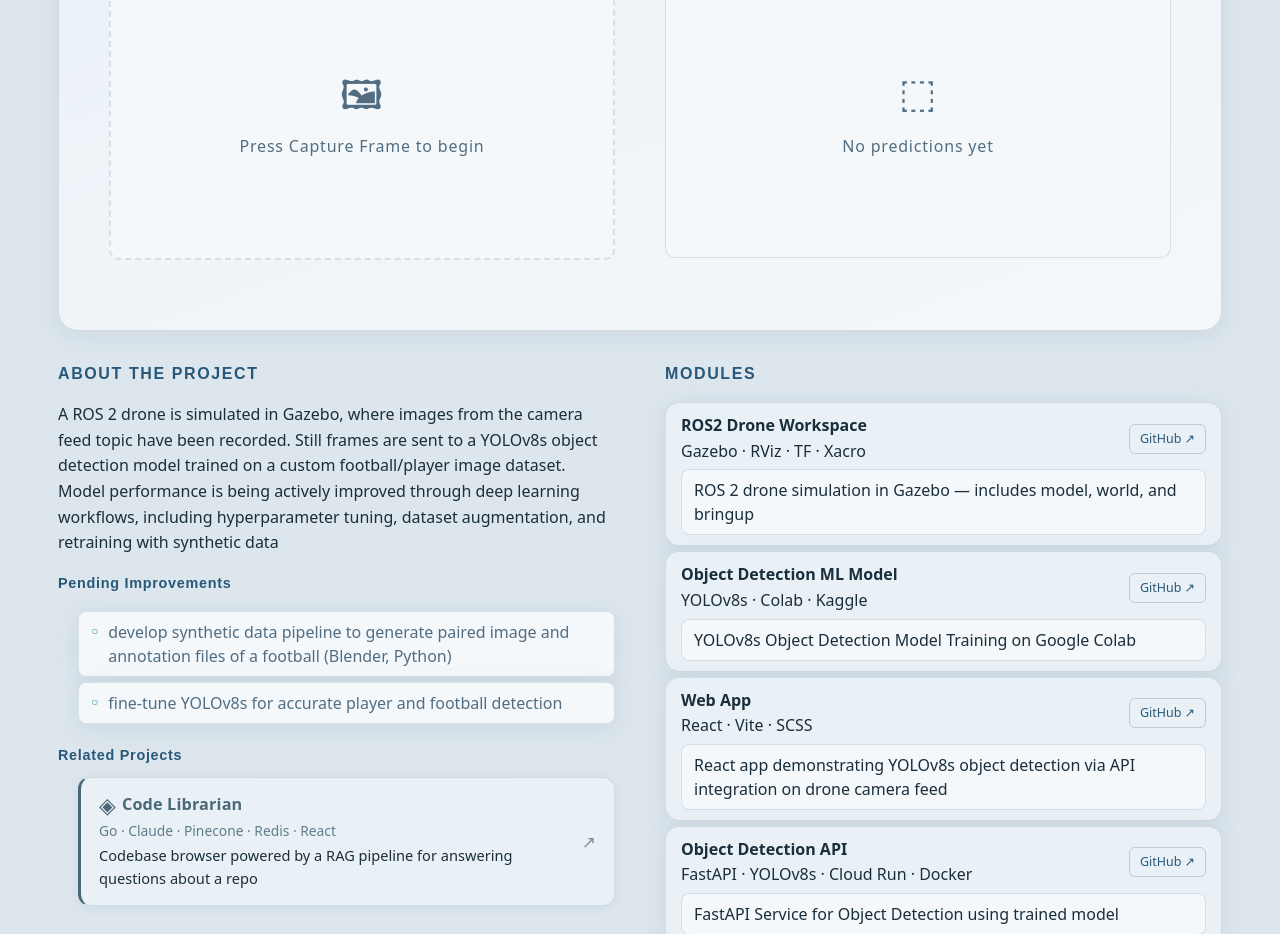
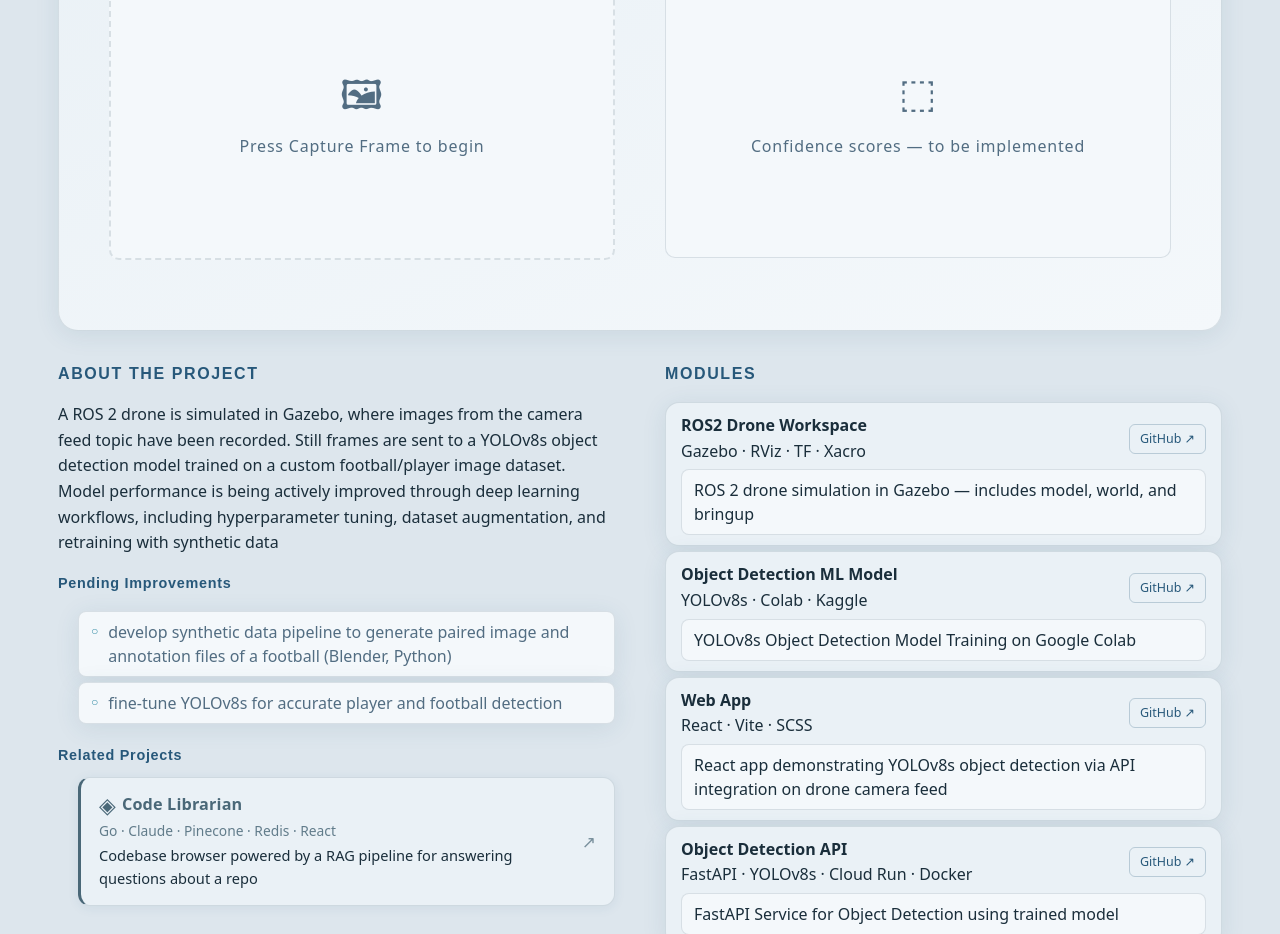
Before and after one commit to joeyskuo/drone-vision, a React (Vite) app: page / in a window 1280 px wide. Shown: the part 980-1914 px from the top of the page. Built offline with nearby package versions, Linux system fonts and the light colour scheme; no server answers.

Commit message:
confidence score hint updated

```diff
--- a/src/components/PredictionContainer/PredictionContainer.jsx
+++ b/src/components/PredictionContainer/PredictionContainer.jsx
@@ -10,7 +10,7 @@ const PredictionContainer = () => {
             <div class="section-label">Predictions</div>
                 <div className="prediction-container-results">
                     <span className='prediction-placeholder--icon'>⬚</span>
-                    <span className='prediction-placeholder--text'>No predictions yet</span>
+                    <span className='prediction-placeholder--text'>Confidence scores &mdash; to be implemented</span>
                 </div>
         </div>
     )
```
